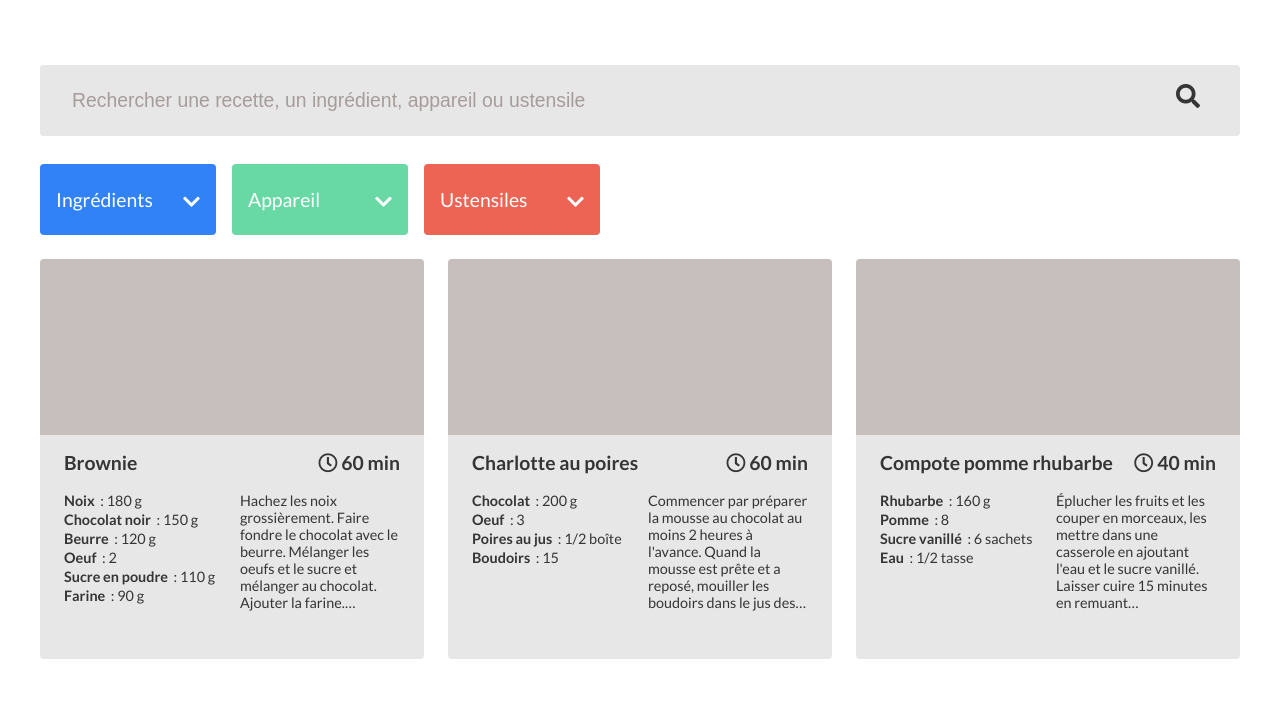
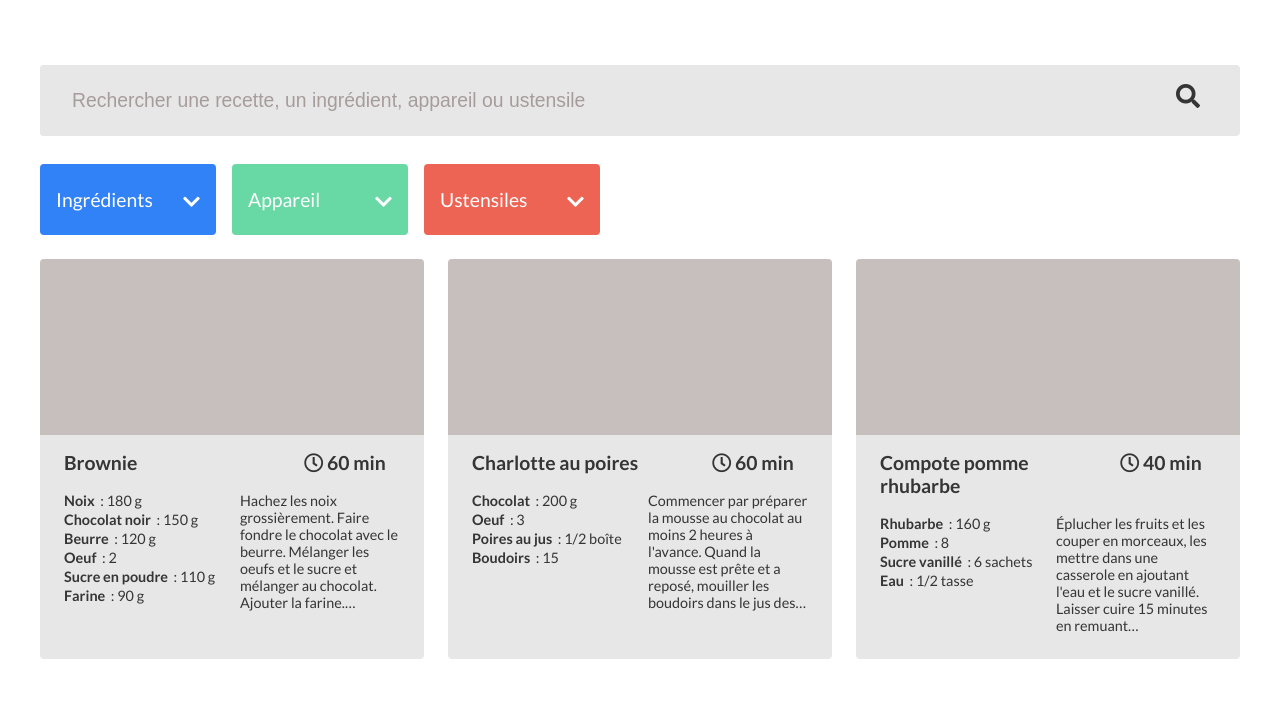
Before and after one commit to logic-fabric/les-petits-plats, a plain HTML site: page index.html in a window 1280 px wide. Shown: the part 65-769 px from the top of the page. Drawn offline with Linux system fonts and the light colour scheme.

Commit message:
stylefix: handling recipe card title line break

```diff
--- a/css/scss/components/_cards.scss
+++ b/css/scss/components/_cards.scss
@@ -46,6 +46,21 @@
     margin: 0 0 $grid-2 0;
 
     font-size: $h5-size;
+
+    .name {
+      display: -webkit-box;
+
+      overflow: hidden;
+
+      text-overflow: ellipsis;
+      -webkit-line-clamp: 2;
+      -webkit-box-orient: vertical;
+    }
+
+    .duration {
+      min-width: 6 * $grid-2;
+      margin-left: $grid-2;
+    }
   }
 
   .c-card__ingredients,
--- a/js/pages/components/cards.js
+++ b/js/pages/components/cards.js
@@ -35,8 +35,8 @@ export class RecipeCard {
 
         <div class="c-card__body">
           <h2 class="c-card__title">
-            <span>${this._recipe.name}</span>
-            <span>
+            <span class="name">${this._recipe.name}</span>
+            <span class="duration">
               <i class="far fa-clock"></i>
               ${this._recipe.time} min
             </span>
```
Also changed, not shown: css/main.css, 1 other file.
